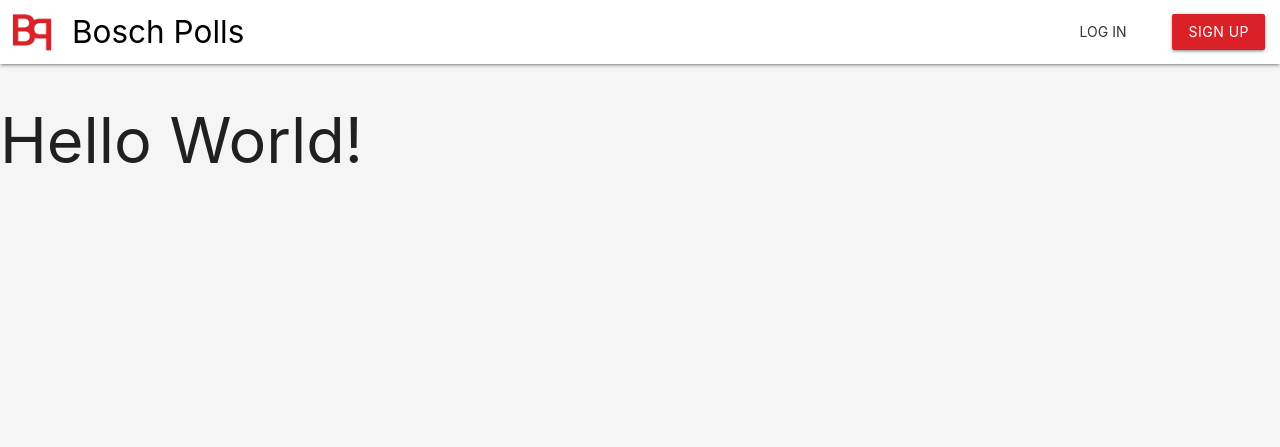
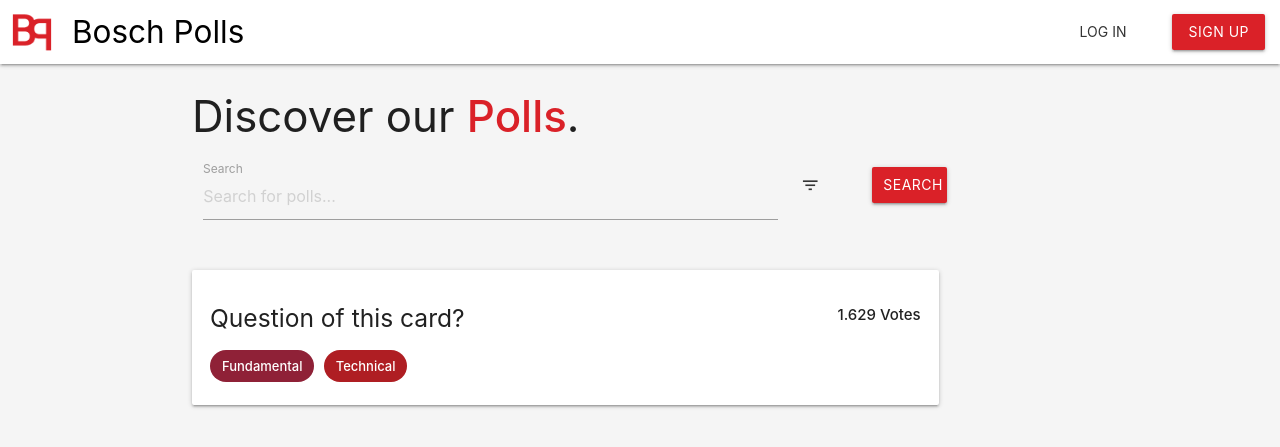
Before and after one commit to gutentag2012/Bosch_Internship_Django_Polls, a Django app: page / in a window 1280 px wide. Shown: the top 447 px of the page. Run offline with Django 3.2, Linux system fonts and the light colour scheme; some libraries are stand-ins or nearby versions.

Commit message:
First Frontend Mockup

```diff
--- a/static/css/base.css
+++ b/static/css/base.css
@@ -5,9 +5,17 @@
     --space-large: 16px;
     --padding-title: 72px;
 
-    --color-surface: #FFFFFF;
+    --color-on-background: #000;
+    --color-on-primary: #FFF;
+    --color-surface: #FFF;
     --color-background: #F5F5F5;
     --color-primary: #DA2128;
+    --color-primary-ripple: rgba(218, 33, 40, 0.7);
+
+    --color-c1: #8F2137;
+    --color-c1-text: #FFF;
+    --color-c2: #AF1E23;
+    --color-c2-text: #FFF;
 }
 
 body {
@@ -24,23 +32,64 @@
 }
 
 .primary {
-  background-color: var(--color-primary) !important;
+    color: var(--color-on-primary);
+    background-color: var(--color-primary) !important;
 }
 
-.toolbar {
-    background-color: var(--color-surface);
+.c1 {
+    color: var(--color-c1-text);
+    background-color: var(--color-c1) !important;
+}
+
+.c1-card {
+    -webkit-transition: all 0.2s ease-in-out;
+    transition: all 0.2s ease-in-out;
+    border: transparent solid 2px;
+}
+
+.c1-card:hover {
+    cursor: pointer;
+    -webkit-transition: all 0.2s ease-in-out;
+    transition: all 0.2s ease-in-out;
+    transform: translateX(30px);
+    border: var(--color-c1) solid 2px;
+}
+
+.c2 {
+    color: var(--color-c2-text);
+    background-color: var(--color-c2) !important;
+}
+
+.text-primary {
+    color: var(--color-primary) !important;
+}
+
+.waves-effect.waves-primary .waves-ripple {
+    background-color: var(--color-primary-ripple);
+}
+
+.search-bar a {
+    margin: var(--space-small);
+}
+
+.card {
+    padding: var(--space-large) !important;
+}
+
+.card-header {
     display: flex;
     align-items: center;
     flex-direction: row;
-    height: var(--height_toolbar);
-    padding: var(--space-small) var(--space-large);
+    justify-content: space-between;
 }
 
-.toolbar .main_title {
-    margin: 0 0 0 var(--space-large);
+.tag-holder {
+    margin-top: var(--space-small);
 }
 
-.toolbar .btn-flat {
-    margin-left: auto;
-    margin-right: var(--space-large);
+.tag-holder * {
+    -moz-user-select: none;
+    -ms-user-select: none;
+    -webkit-user-select: none;
+    user-select: none;
 }
--- /dev/null
+++ b/static/css/material_override.css
@@ -0,0 +1,138 @@
+input:not([type]).valid ~ .helper-text:after,
+input:not([type]):focus.valid ~ .helper-text:after,
+input[type=text]:not(.browser-default).valid ~ .helper-text:after,
+input[type=text]:not(.browser-default):focus.valid ~ .helper-text:after,
+input[type=password]:not(.browser-default).valid ~ .helper-text:after,
+input[type=password]:not(.browser-default):focus.valid ~ .helper-text:after,
+input[type=email]:not(.browser-default).valid ~ .helper-text:after,
+input[type=email]:not(.browser-default):focus.valid ~ .helper-text:after,
+input[type=url]:not(.browser-default).valid ~ .helper-text:after,
+input[type=url]:not(.browser-default):focus.valid ~ .helper-text:after,
+input[type=time]:not(.browser-default).valid ~ .helper-text:after,
+input[type=time]:not(.browser-default):focus.valid ~ .helper-text:after,
+input[type=date]:not(.browser-default).valid ~ .helper-text:after,
+input[type=date]:not(.browser-default):focus.valid ~ .helper-text:after,
+input[type=datetime]:not(.browser-default).valid ~ .helper-text:after,
+input[type=datetime]:not(.browser-default):focus.valid ~ .helper-text:after,
+input[type=datetime-local]:not(.browser-default).valid ~ .helper-text:after,
+input[type=datetime-local]:not(.browser-default):focus.valid ~ .helper-text:after,
+input[type=tel]:not(.browser-default).valid ~ .helper-text:after,
+input[type=tel]:not(.browser-default):focus.valid ~ .helper-text:after,
+input[type=number]:not(.browser-default).valid ~ .helper-text:after,
+input[type=number]:not(.browser-default):focus.valid ~ .helper-text:after,
+input[type=search]:not(.browser-default).valid ~ .helper-text:after,
+input[type=search]:not(.browser-default):focus.valid ~ .helper-text:after,
+textarea.materialize-textarea.valid ~ .helper-text:after,
+textarea.materialize-textarea:focus.valid ~ .helper-text:after, .select-wrapper.valid ~ .helper-text:after {
+  content: attr(data-success);
+  color: var(--color-primary);
+}
+
+input:not([type]):focus:not([readonly]),
+input[type=text]:not(.browser-default):focus:not([readonly]),
+input[type=password]:not(.browser-default):focus:not([readonly]),
+input[type=email]:not(.browser-default):focus:not([readonly]),
+input[type=url]:not(.browser-default):focus:not([readonly]),
+input[type=time]:not(.browser-default):focus:not([readonly]),
+input[type=date]:not(.browser-default):focus:not([readonly]),
+input[type=datetime]:not(.browser-default):focus:not([readonly]),
+input[type=datetime-local]:not(.browser-default):focus:not([readonly]),
+input[type=tel]:not(.browser-default):focus:not([readonly]),
+input[type=number]:not(.browser-default):focus:not([readonly]),
+input[type=search]:not(.browser-default):focus:not([readonly]),
+textarea.materialize-textarea:focus:not([readonly]) {
+  border-bottom: 1px solid var(--color-primary);
+  -webkit-box-shadow: 0 1px 0 0 var(--color-primary);
+          box-shadow: 0 1px 0 0 var(--color-primary);
+}
+
+input:not([type]):focus:not([readonly]) + label,
+input[type=text]:not(.browser-default):focus:not([readonly]) + label,
+input[type=password]:not(.browser-default):focus:not([readonly]) + label,
+input[type=email]:not(.browser-default):focus:not([readonly]) + label,
+input[type=url]:not(.browser-default):focus:not([readonly]) + label,
+input[type=time]:not(.browser-default):focus:not([readonly]) + label,
+input[type=date]:not(.browser-default):focus:not([readonly]) + label,
+input[type=datetime]:not(.browser-default):focus:not([readonly]) + label,
+input[type=datetime-local]:not(.browser-default):focus:not([readonly]) + label,
+input[type=tel]:not(.browser-default):focus:not([readonly]) + label,
+input[type=number]:not(.browser-default):focus:not([readonly]) + label,
+input[type=search]:not(.browser-default):focus:not([readonly]) + label,
+textarea.materialize-textarea:focus:not([readonly]) + label {
+  color: var(--color-primary);
+}
+
+input:not([type]):focus.valid ~ label,
+input[type=text]:not(.browser-default):focus.valid ~ label,
+input[type=password]:not(.browser-default):focus.valid ~ label,
+input[type=email]:not(.browser-default):focus.valid ~ label,
+input[type=url]:not(.browser-default):focus.valid ~ label,
+input[type=time]:not(.browser-default):focus.valid ~ label,
+input[type=date]:not(.browser-default):focus.valid ~ label,
+input[type=datetime]:not(.browser-default):focus.valid ~ label,
+input[type=datetime-local]:not(.browser-default):focus.valid ~ label,
+input[type=tel]:not(.browser-default):focus.valid ~ label,
+input[type=number]:not(.browser-default):focus.valid ~ label,
+input[type=search]:not(.browser-default):focus.valid ~ label,
+textarea.materialize-textarea:focus.valid ~ label {
+  color: var(--color-on-background);
+}
+/* Validation Sass Placeholders */
+input.valid:not([type]), input.valid:not([type]):focus,
+input.valid[type=text]:not(.browser-default),
+input.valid[type=text]:not(.browser-default):focus,
+input.valid[type=password]:not(.browser-default),
+input.valid[type=password]:not(.browser-default):focus,
+input.valid[type=email]:not(.browser-default),
+input.valid[type=email]:not(.browser-default):focus,
+input.valid[type=url]:not(.browser-default),
+input.valid[type=url]:not(.browser-default):focus,
+input.valid[type=time]:not(.browser-default),
+input.valid[type=time]:not(.browser-default):focus,
+input.valid[type=date]:not(.browser-default),
+input.valid[type=date]:not(.browser-default):focus,
+input.valid[type=datetime]:not(.browser-default),
+input.valid[type=datetime]:not(.browser-default):focus,
+input.valid[type=datetime-local]:not(.browser-default),
+input.valid[type=datetime-local]:not(.browser-default):focus,
+input.valid[type=tel]:not(.browser-default),
+input.valid[type=tel]:not(.browser-default):focus,
+input.valid[type=number]:not(.browser-default),
+input.valid[type=number]:not(.browser-default):focus,
+input.valid[type=search]:not(.browser-default),
+input.valid[type=search]:not(.browser-default):focus,
+textarea.materialize-textarea.valid,
+textarea.materialize-textarea.valid:focus, .select-wrapper.valid > input.select-dropdown {
+  border-bottom: 1px solid var(--color-on-background);
+  -webkit-box-shadow: 0 1px 0 0 var(--color-on-background);
+          box-shadow: 0 1px 0 0 var(--color-on-background);
+}
+input:not([type]).valid ~ .helper-text:after,
+input:not([type]):focus.valid ~ .helper-text:after,
+input[type=text]:not(.browser-default).valid ~ .helper-text:after,
+input[type=text]:not(.browser-default):focus.valid ~ .helper-text:after,
+input[type=password]:not(.browser-default).valid ~ .helper-text:after,
+input[type=password]:not(.browser-default):focus.valid ~ .helper-text:after,
+input[type=email]:not(.browser-default).valid ~ .helper-text:after,
+input[type=email]:not(.browser-default):focus.valid ~ .helper-text:after,
+input[type=url]:not(.browser-default).valid ~ .helper-text:after,
+input[type=url]:not(.browser-default):focus.valid ~ .helper-text:after,
+input[type=time]:not(.browser-default).valid ~ .helper-text:after,
+input[type=time]:not(.browser-default):focus.valid ~ .helper-text:after,
+input[type=date]:not(.browser-default).valid ~ .helper-text:after,
+input[type=date]:not(.browser-default):focus.valid ~ .helper-text:after,
+input[type=datetime]:not(.browser-default).valid ~ .helper-text:after,
+input[type=datetime]:not(.browser-default):focus.valid ~ .helper-text:after,
+input[type=datetime-local]:not(.browser-default).valid ~ .helper-text:after,
+input[type=datetime-local]:not(.browser-default):focus.valid ~ .helper-text:after,
+input[type=tel]:not(.browser-default).valid ~ .helper-text:after,
+input[type=tel]:not(.browser-default):focus.valid ~ .helper-text:after,
+input[type=number]:not(.browser-default).valid ~ .helper-text:after,
+input[type=number]:not(.browser-default):focus.valid ~ .helper-text:after,
+input[type=search]:not(.browser-default).valid ~ .helper-text:after,
+input[type=search]:not(.browser-default):focus.valid ~ .helper-text:after,
+textarea.materialize-textarea.valid ~ .helper-text:after,
+textarea.materialize-textarea:focus.valid ~ .helper-text:after, .select-wrapper.valid ~ .helper-text:after {
+  content: attr(data-success);
+  color: var(--color-on-background);
+}
--- a/templates/base.html
+++ b/templates/base.html
@@ -11,25 +11,20 @@
     <link href="http://fonts.googleapis.com/icon?family=Material+Icons" rel="stylesheet">
     <link rel="stylesheet" href="{% static '/css/materialize.min.css' %}">
     <link rel="stylesheet" href="{% static '/css/base.css' %}">
+    <link rel="stylesheet" href="{% static '/css/material_override.css' %}">
     <link rel="icon" type="image/png" href="{% static 'bp_logo.png' %}" sizes="96x96">
     <title>Bosch Polls</title>
-
-    <style>
-        root {
-            --primary: rgb(0, 0, 0);
-        }
-    </style>
 </head>
 <body>
 
 <nav>
     <div class="nav-wrapper">
         <a href="" class="brand-logo">
-            <img src="{% static 'bp_logo.png' %}" class="brand-logo" alt="logo">
+            <img style="position: absolute; display: inline-block;" src="{% static 'bp_logo.png' %}" alt="logo">
             <p style="display: inline; margin-left: var(--padding-title); color: black">Bosch Polls</p>
         </a>
         <ul id="nav-mobile" class="right hide-on-med-and-down">
-            <li><a href="" class="waves-effect waves-red btn-flat">Log in</a></li>
+            <li><a href="" class="waves-effect waves-primary btn-flat">Log in</a></li>
             <li><a href="" class="waves-effect waves-light btn primary">Sign up</a></li>
         </ul>
     </div>
--- a/templates/home.html
+++ b/templates/home.html
@@ -1,5 +1,38 @@
 {% extends 'base.html' %}
 
 {% block content %}
-<h1>Hello World!</h1>
+<div class="container">
+    <h3>Discover our <strong class="text-primary">Polls</strong>.</h3>
+    <form class="search-bar">
+        <div class="row">
+            <div class="input-field col s8">
+                <input id="icon_prefix" type="text" placeholder="Search for polls..." class="validate">
+                <label for="icon_prefix">Search</label>
+            </div>
+            <a class="col s1 waves-effect waves-primary btn-flat">
+                <i class="material-icons left">filter_list</i>
+                Filter
+            </a>
+            <a class="col s1 waves-effect waves-light btn primary">
+                Search
+            </a>
+        </div>
+    </form>
+    <div class="row">
+        <div class="card col s10 c1-card">
+            <div class="card-header">
+                <h5>Question of this card?</h5>
+                <strong>1.629 Votes</strong>
+            </div>
+            <div class="tag-holder">
+                <div class="chip c1">
+                    Fundamental
+                </div>
+                <div class="chip c2">
+                    Technical
+                </div>
+            </div>
+        </div>
+    </div>
+</div>
 {% endblock %}
```
